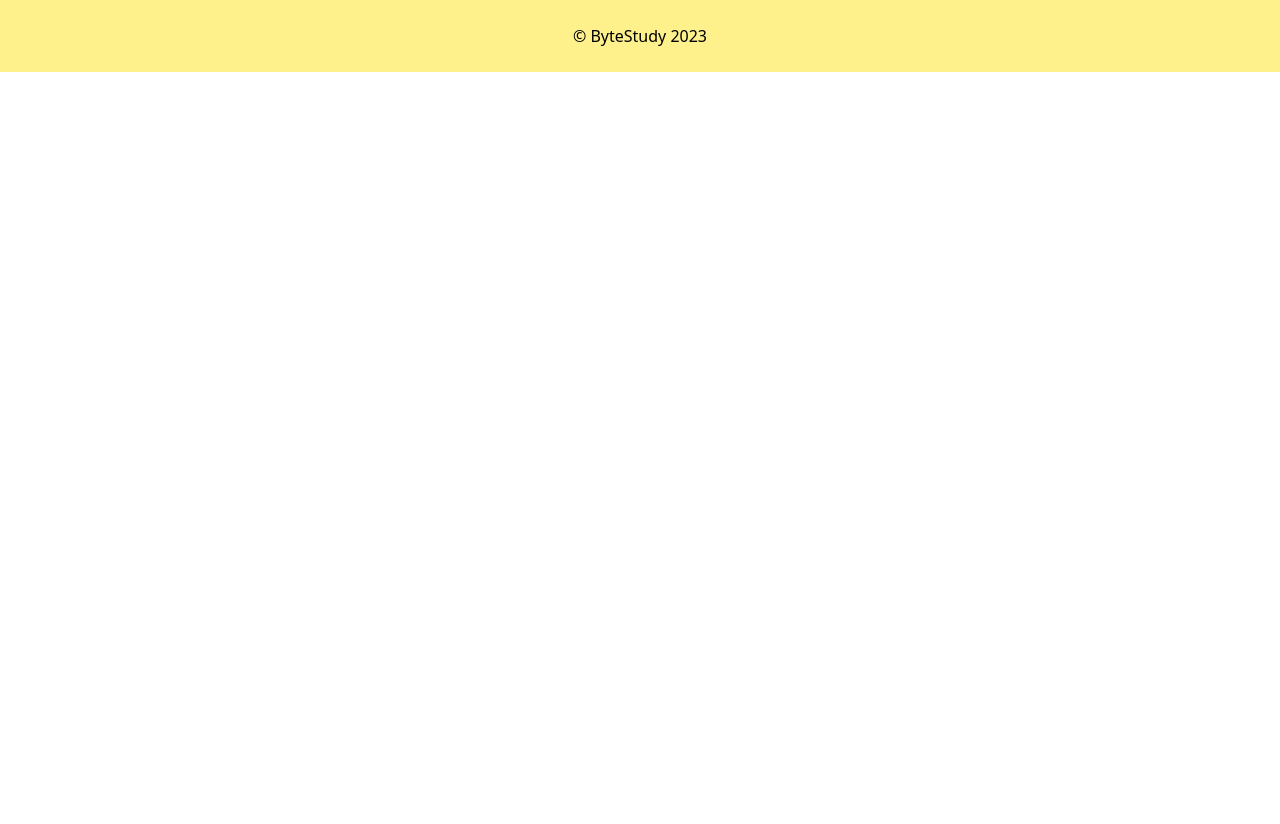
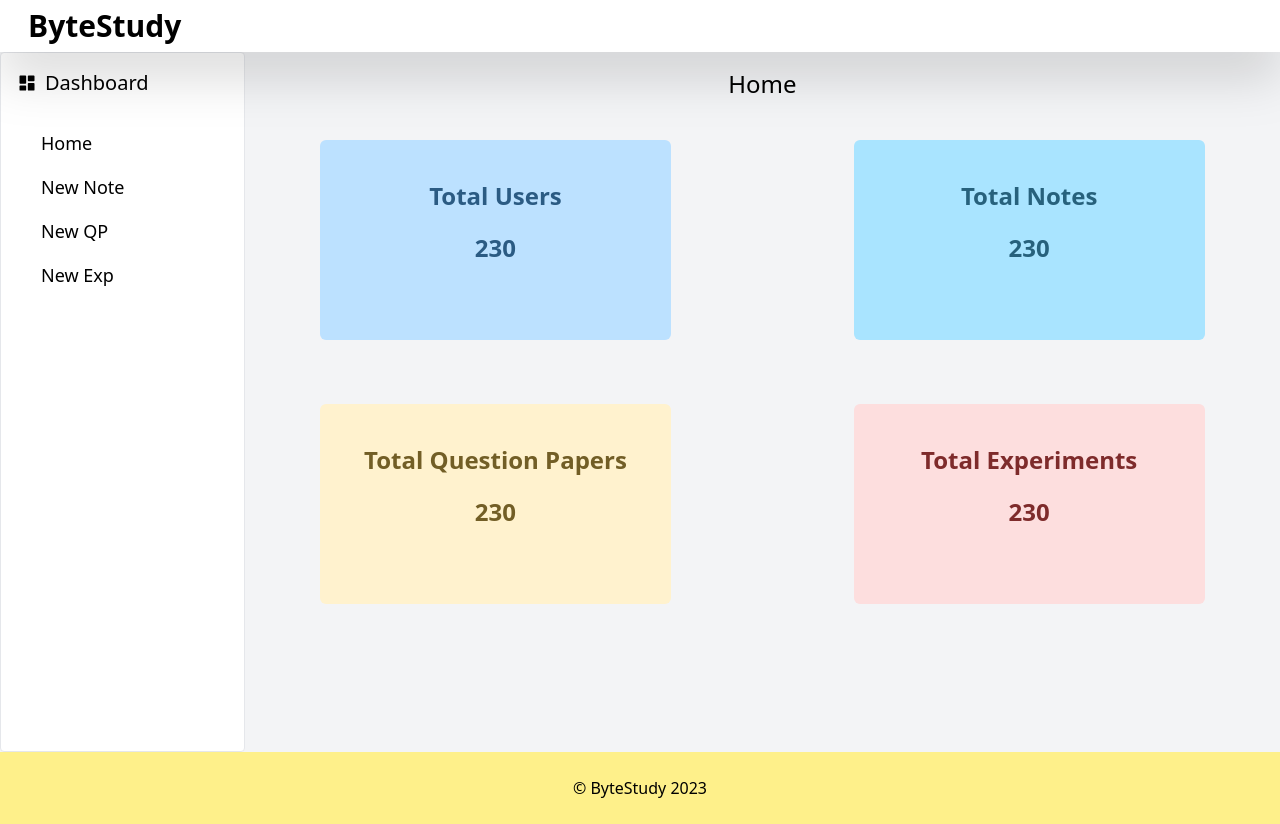
Before and after one commit to shivraj0124/ByteStudy, a React (Vite) app: page /Admin in a window 1280 px wide. Before the commit this address had no page. Before the commit the page ends 800 px from the top, so only its background shows below. Built offline with nearby package versions, Linux system fonts and the light colour scheme.

Commit message:
'Admin-dashboard'

```diff
--- a/src/App.jsx
+++ b/src/App.jsx
@@ -8,8 +8,8 @@ import Departments from './Components/Departments'
 import Semesters from './Components/Semesters'
 import SignUp from './Components/SignUp'
 import Login from './Components/Login'
-import AdminDashB from './Components/Admin/AdminDashB'
-import PostsForm from './Components/Admin/PostsForm'
+import AdminLayout from './Components/Admin/AdminLayout'
+// import PostsForm from './Components/Admin/PostsForm'
 import { Stprovider } from './Components/StudyContext'
 import Layout from './Components/Layout'
 import Subjects from "./Components/Subjects"
@@ -29,8 +29,8 @@ function App() {
               <Route exact path="/SignUp" element={<SignUp />}></Route>
               <Route exact path="/Login" element={<Login />}></Route>
             </Route>
-            <Route exact path="/AdminDashB" element={<AdminDashB />}></Route>
-            <Route exact path="/PostsForm" element={<PostsForm />}></Route>
+            <Route  path="/Admin" element={<AdminLayout />}>
+            </Route>
           </Routes>
           <Footer />
         </BrowserRouter>
--- a/src/Components/Admin/AdminDashB.jsx
+++ b/src/Components/Admin/AdminDashB.jsx
@@ -1,24 +1,18 @@
-
-import React from 'react'
-// import img2 from '../../Images/notesImg.png'
-// import img3 from '../../Images/questionPImg.png'
-// import img4 from '../../Images/experimentsImg.png'
+import React,{ useState } from 'react'
+import {Link} from 'react-router-dom'
+import { AiOutlineClose, AiOutlineMenu } from 'react-icons/ai'
+import { BiSolidDashboard } from 'react-icons/bi'
 import PostHook from '../StudyContext'
-import { useNavigate, Link } from 'react-router-dom'
-import { BiSolidDashboard } from 'react-icons/bi'
-import { AiOutlineClose, AiOutlineMenu } from 'react-icons/ai'
-import { useState } from 'react'
-
+import PostsForm from './PostsForm'
 
 export default function AdminDashB() {
-    const navigate = useNavigate()
     const { setPostsP } = PostHook()
-
-    const handleOnclick = (e) => {
+    const [enableHome,setEnableHome]=useState(true)
+    const handleAddNew = (e) => {
         const innerHtml = e.target.innerHTML
         console.log(innerHtml)
         setPostsP(innerHtml)
-        navigate('/PostsForm')
+        setEnableHome(false)
     }
 
     const [nav, setNav] = useState(false);
@@ -26,6 +20,9 @@ export default function AdminDashB() {
     const handleNav = () => {
         setNav(!nav);
     };
+    const handleHome=()=>{
+        setEnableHome(true)
+    }
     return (
         <>
             <div className="w-[100%] z-10 h-max py-2 max-xl:px-0 px-5 mr-0 bg-white drop-shadow-2xl">
@@ -44,31 +41,32 @@ export default function AdminDashB() {
                         <h1 className='mt-1 w-[20px]'  ><BiSolidDashboard size='20px'></BiSolidDashboard></h1>
                         <h1 className='p-0 ml-2'>Dashboard</h1>
                     </div>
-                    <div className='flex flex-col text-lg m-8' >
-                        <Link to='/AdminDashB' className='hover:underline hover:underline-offset-4 decoration-yellow-400' >Home</Link>
-                        <Link to='/Admin/Note' className='mt-4 hover:underline hover:underline-offset-4 decoration-yellow-400'>New Note</Link>
-                        <Link to='/Admin/QP' className='mt-4 hover:underline hover:underline-offset-4 decoration-yellow-400'>New QP</Link>
-                        <Link to='/Admin/Experiment' className='mt-4 hover:underline hover:underline-offset-4 decoration-yellow-400' >New Exp</Link>
+                    <div className='flex flex-col text-lg m-8 list-none' >
+                        <Link onClick={handleHome} to='/Admin' className='hover:underline hover:underline-offset-4 decoration-yellow-400 cursor-pointer'>Home</Link>
+                        <li className='mt-4 hover:underline hover:underline-offset-4 decoration-yellow-400 cursor-pointer' onClick={handleAddNew}>New Note</li>
+                        <li className='mt-4 hover:underline hover:underline-offset-4 decoration-yellow-400 cursor-pointer' onClick={handleAddNew}>New QP</li>
+                        <li className='mt-4 hover:underline hover:underline-offset-4 decoration-yellow-400 cursor-pointer' onClick={handleAddNew}>New Exp</li>
                     </div>
                 </div>
 
-                <div className={nav ? 'mt-12 fixed left-0 top-0 w-[70%] border-r  bg-white ease-in-out duration-500 p-10 z-40 md:hidden' : 'mt-12 ease-in-out duration-500 fixed left-[-100%] md:hidden'}>
-
-
+                <div className={nav ? ' max-md:h-[100%] fixed left-0 top-0 w-[70%] border-r  bg-white ease-in-out duration-500 p-10 z-40 md:hidden' : 'mt-0 ease-in-out duration-500 fixed left-[-100%] h-[100%] md:hidden'} onClick={handleNav} >
                     <div className='flex flex-row ml-2'>
                         <h1 className='mt-1 w-[20px]'  ><BiSolidDashboard size='23px'></BiSolidDashboard></h1>
                         <h1 className='p-0 ml-2 text-2xl'>Dashboard</h1>
                     </div>
-                    <div className='flex flex-col text-xl m-8' >
-                        <Link to='/AdminDashB' className='hover:underline hover:underline-offset-4 decoration-yellow-400' >Home</Link>
-                        <Link to='/Admin/Note' className='mt-4 hover:underline hover:underline-offset-4 decoration-yellow-400'>New Note</Link>
-                        <Link to='/Admin/QP' className='mt-4 hover:underline hover:underline-offset-4 decoration-yellow-400'>New QP</Link>
-                        <Link to='/Admin/Experiment' className='mt-4 hover:underline hover:underline-offset-4 decoration-yellow-400' >New Exp</Link>
+                    <div className='flex flex-col md:hidden text-xl m-8 list-none' >
+                        <Link onClick={handleHome} to='/Admin'  className='hover:underline hover:underline-offset-4 decoration-yellow-400 cursor-pointer' >Home</Link>
+                        <li  className='mt-4 hover:underline hover:underline-offset-4 decoration-yellow-400 cursor-pointer' onClick={handleAddNew}>New Note</li>
+                        <li className='mt-4 hover:underline hover:underline-offset-4 decoration-yellow-400 cursor-pointer' onClick={handleAddNew}>New QP</li>
+                        <li className='mt-4 hover:underline hover:underline-offset-4 decoration-yellow-400 cursor-pointer' onClick={handleAddNew}>New Exp</li>
                     </div>
                 </div>
                 {/* main view */}
 
                 <div className='w-[100%] h-[650px] max-lg:h-max  rounded text-center max-md:pb-16' >
+
+                    {
+                        enableHome ? <>
                             <h1 className='text-2xl mt-4' >Home</h1>
                             <div className='mt-10 w-[100%] grid gap-8 gap-y-16 max-lg:pb-16 lg:grid-cols-2 max-lg:grid-rows-4 justify-items-center' >
                                 <div className='  bg-[#bce1ff] w-[70%] h-[200px] text-center align-middle items-center p-10 text-2xl rounded-md  ' >
@@ -87,77 +85,11 @@ export default function AdminDashB() {
                                     <h1 className='font-semibold text-[#7e2b2b]'>Total Experiments</h1>
                                     <h1 className='mt-5 font-bold text-[#7e2b2b]'>230</h1>
                                 </div>
-
-
                             </div>
-
-                </div>
-
-
-
-
-
-
-
-
-
-
-
-
-
-                    {/* <h1 className='text-2xl font-semibold text-center mt-5 drop-shadow-lg py-2 px-12' >Home</h1>
-                    <div className='w-[100%]  mt-10 right-0  pl-8 flex flex-col justify-center items-center'>
-                    <div className='grid md:grid-cols-2 max-sm:grid-rows-4 max-sm:gap-2 gap-x-36 gap-y-12 w-[60%] mt-10 justify-items-center ' >
-                        <div className='w-[100%] px-30 py-16 flex justify-center items-center bg-white border border-gray-200 drop-shadow-xl text-2xl rounded-md' >
-                            <h2>Total Users </h2>
-                            <h2 className='ml-2' >56</h2>
-                        </div>
-                        <div className='w-[100%] px-30 py-16 flex justify-center items-center bg-white border border-gray-200 drop-shadow-xl text-2xl rounded-md' >
-                            <h2>Total Notes </h2>
-                            <h2 className='ml-2' >56</h2>
-                        </div>
-                        <div className='w-[100%] px-30 py-16 flex justify-center items-center bg-white border border-gray-200 drop-shadow-xl text-2xl rounded-md' >
-                            <h2>Total Question Papers </h2>
-                            <h2 className='ml-2' >56</h2>
-                        </div>
-                        <div className='w-[100%] px-30 py-16 flex justify-center items-center bg-white border border-gray-200 drop-shadow-xl text-2xl rounded-md' >
-                            <h2>Total Experiments </h2>
-                            <h2 className='ml-2' >56</h2>
-                        </div>
-
-
-                        </div>
-                    </div>*/}
-
-
-            </div>
-            {/*
-                    <h1  className='text-black text-2xl text-center underline underline-offset-2 decoration-amber-300' >Admin Dashboard</h1>
-                <div className='w-full mt-36 bg-white '>
-                    <div className='max-w-[1240px]  grid md:grid-cols-3 gap-8'>
-                        <div className='w-full  flex flex-col my-4 rounded-lg hover:scale-105 duration-300' >
-                            <img className='w-[100%] h-[80%] mx-auto mt-[-3rem] bg-white' src={img2} alt="/" />
-
-                                <h2 className='text-2xl text-center cursor-pointer' onClick={handleOnclick} >Notes</h2>
-                        </div>
-
-                        <div className='w-full flex flex-col my-4 rounded-lg hover:scale-105 duration-300'>
-                            <img className='w-[100%] h-[80%] mx-auto mt-[-3rem] bg-white' src={img3} alt="/" />
-                            <h2 className='text-2xl text-center cursor-pointer' onClick={handleOnclick} >Question Papers</h2>
-
-                        </div>
-
-                        <div className='w-full  flex flex-col my-4 rounded-lg hover:scale-105 duration-300'>
-                            <img className='w-[100%] h-[80%] mx-auto mt-[-3rem] bg-white' src={img4} alt="/" />
-                            <h2 className='text-2xl text-center cursor-pointer' onClick={handleOnclick} >Experiment</h2>
-
-                        </div>
-
+                        </>:<PostsForm />
+                    }
                 </div>
             </div>
-
-    </div> */}
-
         </>
     )
 }
--- /dev/null
+++ b/src/Components/Admin/AdminLayout.jsx
@@ -0,0 +1,10 @@
+import AdminDashB from './AdminDashB'
+import { Outlet } from 'react-router-dom'
+export default function Layout() {
+    return (
+        <>
+            <AdminDashB />
+            <Outlet />
+        </>
+    )
+}
--- a/src/Components/Home.jsx
+++ b/src/Components/Home.jsx
@@ -42,9 +42,7 @@ export default function Home() {
                         <div className='w-full  flex flex-col my-4 rounded-lg hover:scale-105 duration-300'>
                             <img className='w-[100%] h-[80%] mx-auto mt-[-3rem] bg-white' src={img4} alt="/" />
                             <h2 className='text-2xl text-center'>Experiment</h2>
-
                         </div>
-
                     </div>
                 </div>
 
@@ -71,12 +69,8 @@ export default function Home() {
                             <h2 className='text-xl  text-center bg-white px-2 mt-[4%] py-2 rounded-md cursor-pointer'>Admin Login</h2>
 
                         </div>
-
-
                     </div>
-
     </div>*/}
-
             </div >
         </>
     )
--- a/src/Components/Login.jsx
+++ b/src/Components/Login.jsx
@@ -20,10 +20,10 @@ export default function SignUp() {
                                 className="w-[80%] border-b-2 border-blue-300  text-black focus:outline-none focus:border-yellow-400 w-100 bg-slate-200 focus:bg-white text-lg p-1 placeholder:text-slate-500 mt-3 md:mt-5"
                                 name="fullname"
                                 placeholder="Password" />
-                            <button className='w-[80%] mt-12 p-2 text-lg bg-yellow-400'>Login</button>
+                            <button className='w-[80%] mt-12 p-2 text-lg bg-yellow-400 hover:bg-yellow-300'>Login</button>
 
 
-                            <p className='text-sm font-normal mt-16 max-md:mt-8' >Don't have an account ?<Link className='text-blue-600' to='/SignUp '>Create Account</Link></p>
+                            <p className='text-sm font-normal mt-16 max-md:mt-8' >Don't have an account ? <Link className='text-blue-600' to='/SignUp '>Create Account</Link></p>
                         </div>
 
                     </div>
--- a/src/Components/Navbar.jsx
+++ b/src/Components/Navbar.jsx
@@ -7,7 +7,6 @@ const Navbar = () => {
     const handleNav = () => {
         setNav(!nav);
     };
-    // text-[#FFE700]
     return (
         <div className='flex justify-between items-center h-24 max-w-[1240px] mx-auto mt-0 px-4 text-black'>
             <h1 className='w-full text-3xl font-bold underline underline-offset-2 decoration-wavy decoration-yellow-400'>ByteStudy</h1>
--- a/src/Components/SignUp.jsx
+++ b/src/Components/SignUp.jsx
@@ -34,9 +34,9 @@ export default function SignUp() {
                             className="w-[80%] border-b-2 border-blue-300 text-black focus:outline-none focus:border-yellow-400 w-100 bg-slate-200 focus:bg-white text-lg p-1 placeholder:text-slate-500 mt-3"
                             name="confirmPassword"
                             placeholder="Confirm Password" />
-                        <button className='w-[80%] mt-8 p-2 text-lg bg-yellow-400'>SignUp</button>
+                            <button className='w-[80%] mt-8 p-2 text-lg bg-yellow-400 hover:bg-yellow-300'>SignUp</button>
 
-                        <p className='text-sm font-normal mt-6 max-md:mt-8' >Already have an account ?<Link  className='text-blue-600' to='/Login '>Login here</Link></p>
+                        <p className='text-sm font-normal mt-6 max-md:mt-8' >Already have an account ? <Link  className='text-blue-600' to='/Login '>Login here</Link></p>
                         </div>
 
                     </div>
--- a/src/Components/Subjects.jsx
+++ b/src/Components/Subjects.jsx
@@ -38,9 +38,6 @@ export default function Departments() {
                             {subject.name}<br/> sem -{subject.semester.number}
                         </div>
                     ))}
-
-
-
                 </div>
             </div>
         </>
```
Also changed, not shown: src/Components/Admin/PostsForm.jsx (+11 -13 lines), src/Components/UsersLayout.jsx (deleted, +0 -9 lines), src/Images/AddPosts.png (added), src/Images/logo.svg (deleted). Lines whose indentation alone changed are shown as unchanged.
